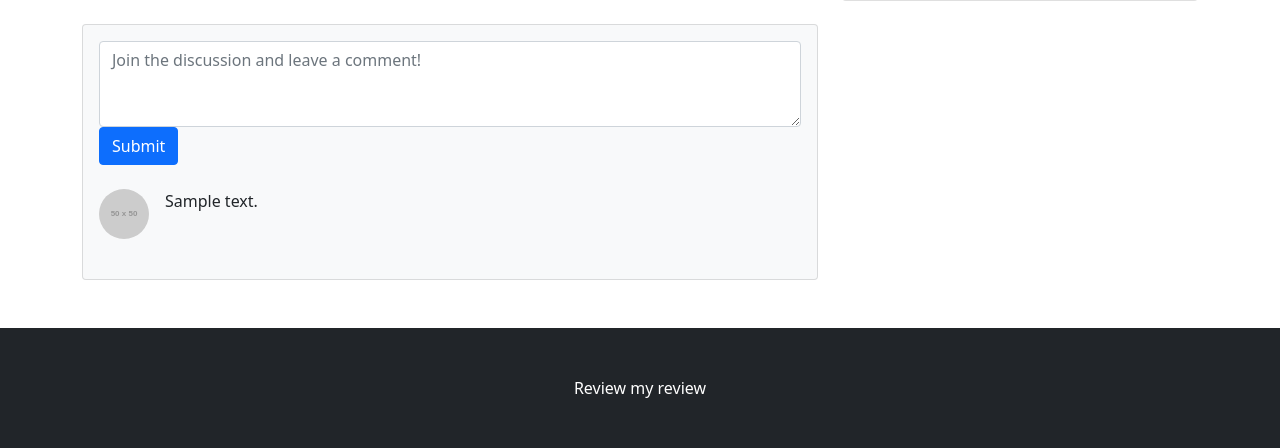
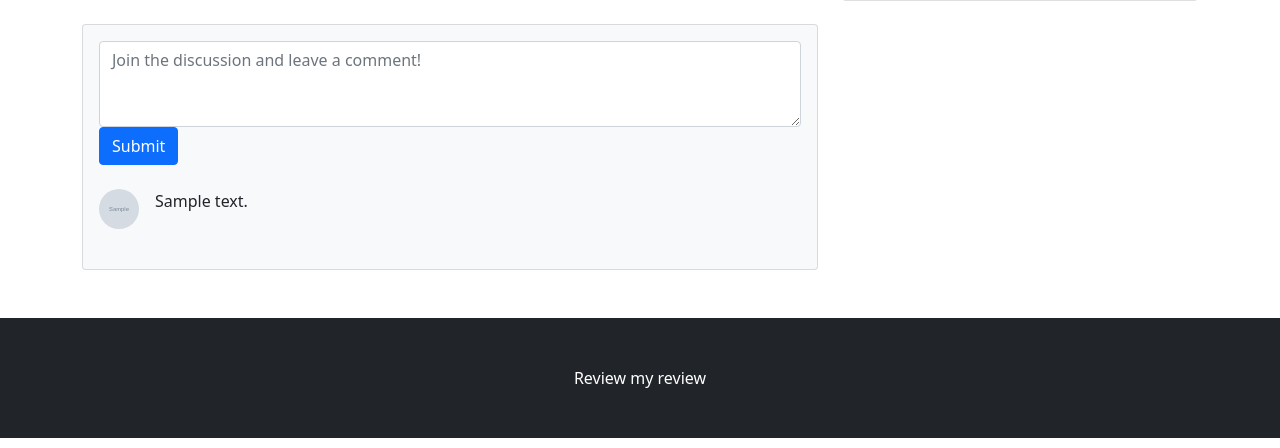
Before and after one commit to Sas4aZ/Review-my-review, a PHP site: page /review_site/review/view.php?id=1 in a window 1280 px wide. Shown: the part 582-1030 px from the top of the page. Run offline with PHP 8.4, Linux system fonts and the light colour scheme; the visitor is signed in with stand-in values (Sample User, id 1); tables that the repository leaves empty or names only in its code hold one stand-in row (values such as "Sample post"); data that the repository does not hold is empty; some libraries are stand-ins or nearby versions.

Commit message:
user photo display in comment section added

```diff
--- a/review/view.php
+++ b/review/view.php
@@ -144,7 +144,14 @@
                         <?php foreach  ($result_comment as $row) {?>
                                 <div class="d-flex mb-4">
                         <div class="d-flex">
-                            <div class="flex-shrink-0"><img class="rounded-circle" src="https://dummyimage.com/50x50/ced4da/6c757d.jpg" alt="..." /></div>
+
+                           <?php if (empty($row['password'])) { ?>
+                               <div class="flex-shrink-0"><img class="rounded-circle" width="40" height="40" src="<?php echo $row['image'] ?>" alt="" /></div>
+
+                            <?php } else {  ?>
+                               <div class="flex-shrink-0"><img class="rounded-circle" width="40" height="40" src="../upload/<?php echo $row['image'] ?>" alt=""> </div>
+                            <?php } ?>
+
                             <div class="ms-3">
                                 <div class="fw-bold">  <?php echo $row['firstName'] . " " . $row['lastName']  ?></div>
                                 <?php  echo $row['content_comment'] ?>
@@ -152,7 +159,9 @@
                             </div>
                         </div>
                                 </div>
-                        <?php } ?>
+                        <?php
+                 } ?>
+
                     </div>
                 </div>
             </section>
@@ -179,6 +188,7 @@
                                 <li><a href="#!">Web Design</a></li>
                                 <li><a href="#!">HTML</a></li>
                                 <li><a href="#!">Freebies</a></li>
+
                             </ul>
                         </div>
                         <div class="col-sm-6">
```
